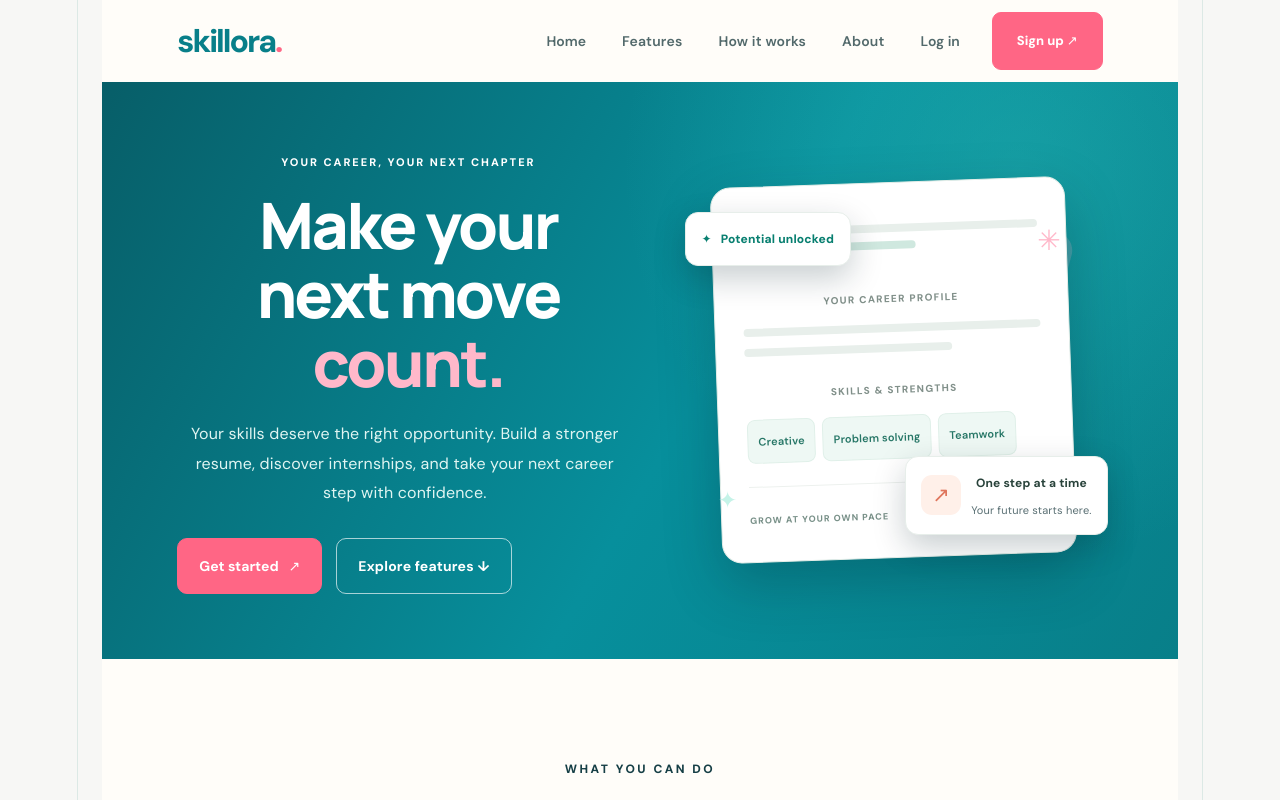
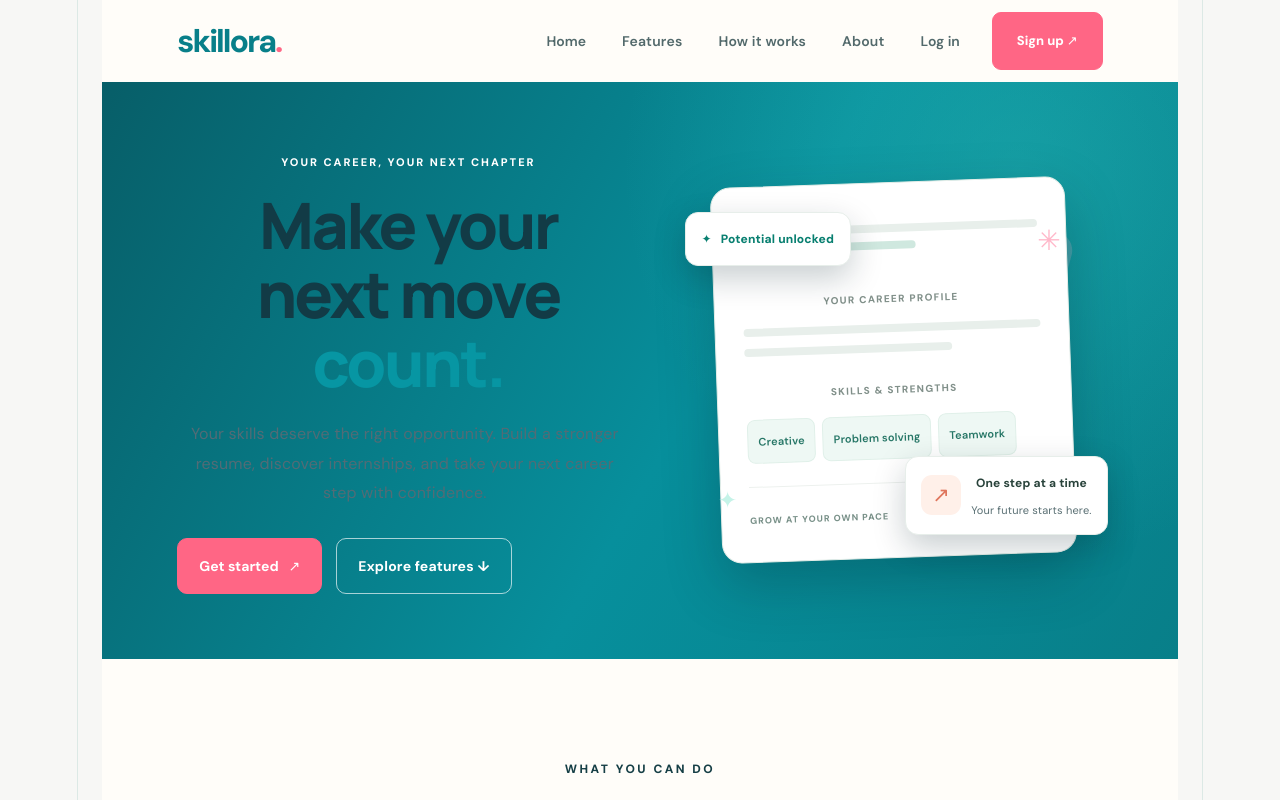
Before and after one commit to lilima07/Skillora, a React (Vite) app: page / in a window 1280 px wide. Shown: the top 800 px of the page. Built offline with nearby package versions, Linux system fonts and the light colour scheme.

Commit message:
Fix invisible text colors

```diff
--- a/src/App.css
+++ b/src/App.css
@@ -2104,9 +2104,6 @@ p {
   }
 }
 
-/* =========================
-   REDUCED MOTION ACCESSIBILITY
-========================= */
 
 @media (prefers-reduced-motion: reduce) {
 
@@ -2517,3 +2514,142 @@ body {
   opacity: 1 !important;
   visibility: visible !important;
 }
+
+/* =========================================
+   SKILLORA — FIX INVISIBLE TEXT
+   ========================================= */
+
+/* 1. Signup and login heading */
+.auth-art-content h1 {
+  color: #123b46 !important;
+  opacity: 1 !important;
+}
+
+.auth-art-content h1 span {
+  color: #0796a3 !important;
+  opacity: 1 !important;
+}
+
+/* Signup/login supporting text */
+.auth-art-content p {
+  color: #52717a !important;
+  opacity: 1 !important;
+}
+
+/* 2. Homepage hero heading */
+.hero-content h1 {
+  color: #123b46 !important;
+  opacity: 1 !important;
+}
+
+.hero-content h1 span {
+  color: #0796a3 !important;
+  opacity: 1 !important;
+}
+
+/* Homepage hero description */
+.hero-content>p {
+  color: #526c76 !important;
+  opacity: 1 !important;
+}
+
+/* 3. Make section headings readable */
+.section-heading h2,
+.how-section h2,
+.dashboard-section-heading h2 {
+  color: #123b46;
+  opacity: 1;
+}
+
+.internship-finder h1,
+.internship-finder h2,
+.internship-finder h3 {
+  color: #123b46 !important;
+  opacity: 1 !important;
+}
+
+
+.auth-art-content,
+.auth-art-content h1,
+.auth-art-content p,
+.hero-content,
+.hero-content h1,
+.hero-content p {
+  opacity: 1;
+}
+
+.internship-empty-state h2 {
+  color: #123b46 !important;
+  opacity: 1 !important;
+  visibility: visible !important;
+}
+
+.internship-empty-state p {
+  color: #58717a !important;
+  opacity: 1 !important;
+  visibility: visible !important;
+}
+
+.internship-suggestions>span {
+  color: #123b46 !important;
+  opacity: 1 !important;
+}
+
+.internship-suggestion {
+  color: #123b46 !important;
+  opacity: 1 !important;
+}
+
+.internship-hero h1 {
+  color: #123b46 !important;
+  opacity: 1 !important;
+}
+
+.internship-hero h1 span {
+  color: #0796a3 !important;
+  opacity: 1 !important;
+}
+
+.internship-hero>p {
+  color: #58717a !important;
+  opacity: 1 !important;
+}
+
+.auth-art-content h1 {
+  color: #123b46 !important;
+  opacity: 1 !important;
+}
+
+.auth-art-content h1 span {
+  color: #0796a3 !important;
+  opacity: 1 !important;
+}
+
+.auth-art-content p {
+  color: #58717a !important;
+  opacity: 1 !important;
+}
+
+
+.hero-content h1 {
+  color: #123b46 !important;
+  opacity: 1 !important;
+}
+
+.hero-content h1 span {
+  color: #0796a3 !important;
+  opacity: 1 !important;
+}
+
+.hero-content>p {
+  color: #526c76 !important;
+  opacity: 1 !important;
+}
+
+
+.internship-empty-state,
+.internship-hero,
+.auth-art-content,
+.hero-content {
+  visibility: visible;
+}
```
